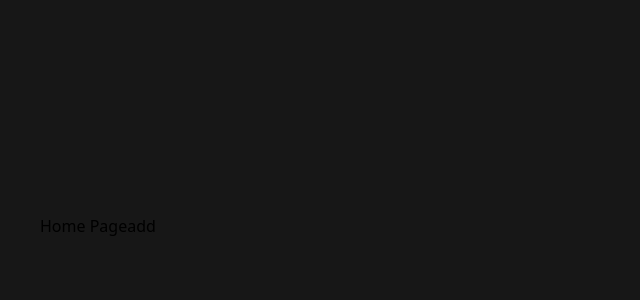
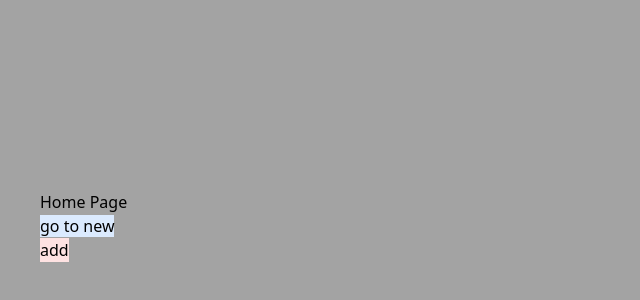
Before and after one commit to Mmalonn/mern-context-api, a React (Create React App) app in the folder client/: page / in a window 1280 px wide. Shown: the part 174-474 px from the top of the page, without its empty margins (0-640 px from the left). Built offline with nearby package versions, Linux system fonts and the light colour scheme.

Commit message:
establecido contexto para compartir informacion y como cambiar pagina sin actualizar y perder los datos

```diff
--- a/client/src/App.js
+++ b/client/src/App.js
@@ -6,7 +6,7 @@ import { PostContainer } from "./context/postContext";
 
 function App() {
   return (
-    <div className="bg-neutral-900 min-h-screen flex items-center">
+    <div className="bg-neutral-400 min-h-screen flex items-center">
       <div className="px-10 container m-auto">
         <PostContainer>
           <Routes>
--- a/client/src/context/postContext.js
+++ b/client/src/context/postContext.js
@@ -1,16 +1,21 @@
-import { useState, createContext } from "react"
+import { useState, createContext, useContext } from "react"
 
-export const context = createContext();
+const postContext = createContext();
+
+export const usePosts =()=>{
+    const context = useContext(postContext)
+    return context
+}
 
 export const PostContainer = ({ children }) => {
 
     const [posts, setPosts] = useState([]);
     console.log(posts);
 
-    return <context.Provider value={{
+    return <postContext.Provider value={{
         posts,
         setPosts
     }}>
         {children}
-    </context.Provider>
+    </postContext.Provider>
 }
--- a/client/src/pages/HomePage.js
+++ b/client/src/pages/HomePage.js
@@ -1,15 +1,17 @@
-import { useContext } from "react"
-import { context } from "../context/postContext"
+import { usePosts } from "../context/postContext"
+import { Link } from "react-router-dom";
 
 export function HomePage() {
-
-    const myContext = useContext(context);
-    console.log(myContext);
-
+    const { setPosts } = usePosts();
     return (
         <div>
             Home Page
-            <button>
+            <br/>
+            <Link className="bg-blue-100" to="/new">
+                go to new
+            </Link>
+            <br/>
+            <button className="bg-red-100" onClick={() => setPosts([1, 2, 3])}>
                 add
             </button>
         </div>
--- a/client/src/pages/NotFoundPage.js
+++ b/client/src/pages/NotFoundPage.js
@@ -1,10 +1,4 @@
-import { useContext } from "react"
-import { context } from "../context/postContext"
-
-
 export function NotFoundPage() {
-    const { posts } = useContext(context);
-    console.log(posts);
     return (
         <div>Page Not Found</div>
     )
--- a/client/src/pages/PostForm.js
+++ b/client/src/pages/PostForm.js
@@ -1,9 +1,8 @@
-import { useContext } from "react"
-import { context } from "../context/postContext"
+import { usePosts } from "../context/postContext";
 
 export function PostForm(){
-    const { posts } = useContext(context);
-    console.log(posts);
+    const myContext= usePosts();
+    console.log(myContext)
     return(
         <div>Forms</div>
     )
```
